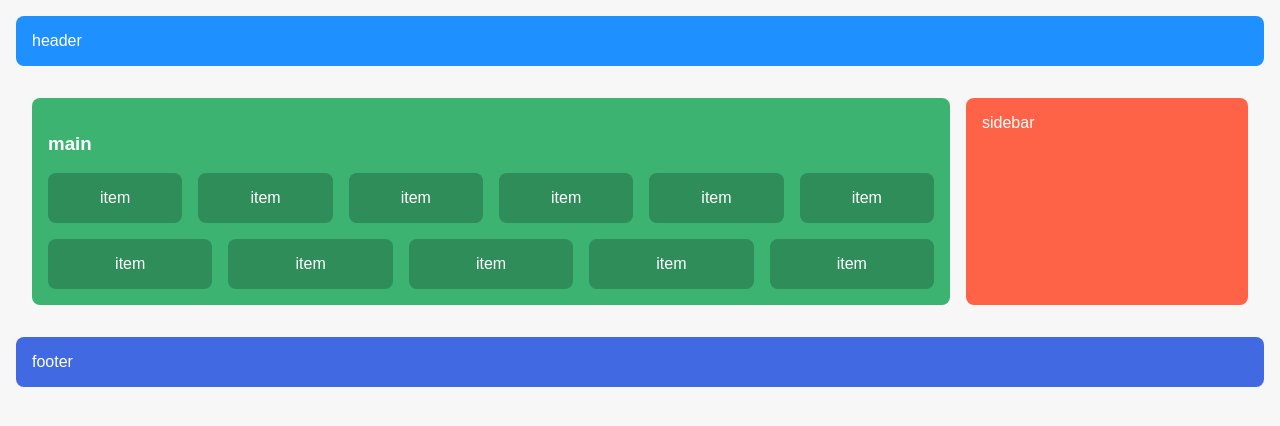
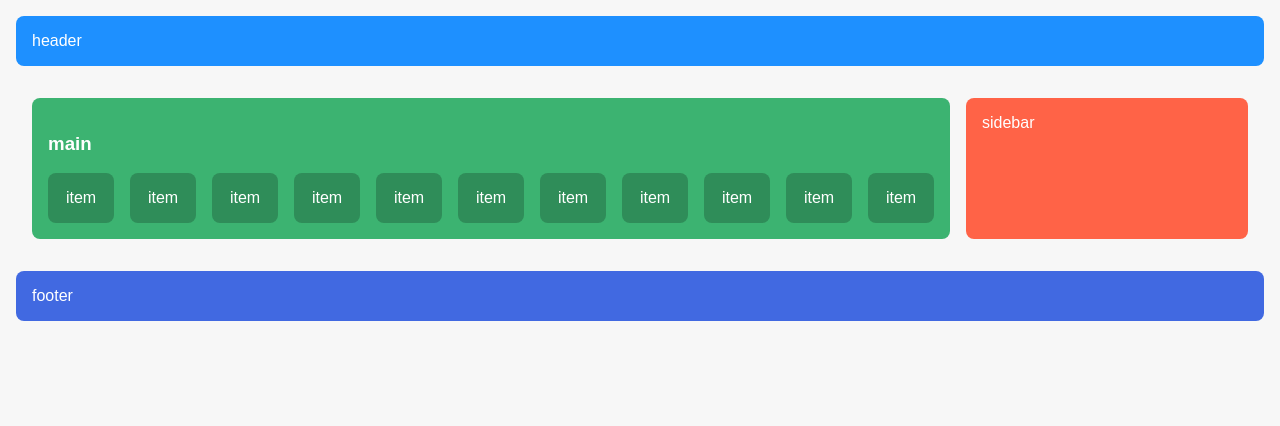
Before and after one commit to kimhong0111/CADT_WEB, a plain HTML site: page W4/exercise 3.html in a window 1280 px wide. Drawn offline with Linux system fonts and the light colour scheme.

Commit message:
fix : all w4

```diff
--- a/W4/exercise 3.html
+++ b/W4/exercise 3.html
@@ -28,7 +28,7 @@
     }
 
     .main {
-      flex: 1;
+      flex-grow: 1;
       background: #3cb371;
       border-radius: 0.5rem;
       padding: 1rem;
@@ -50,7 +50,6 @@
       background: #4169e1;
     }
 
-    /* Items inside main */
     .items {
       margin-top: 1rem;
       display: flex;
@@ -63,7 +62,8 @@
       padding: 1rem;
       border-radius: 0.5rem;
       text-align: center;
-      flex: 1 1 90px;
+      flex-grow:1;
+      flex-shrink:1;
     }
   </style>
 </head>
```
